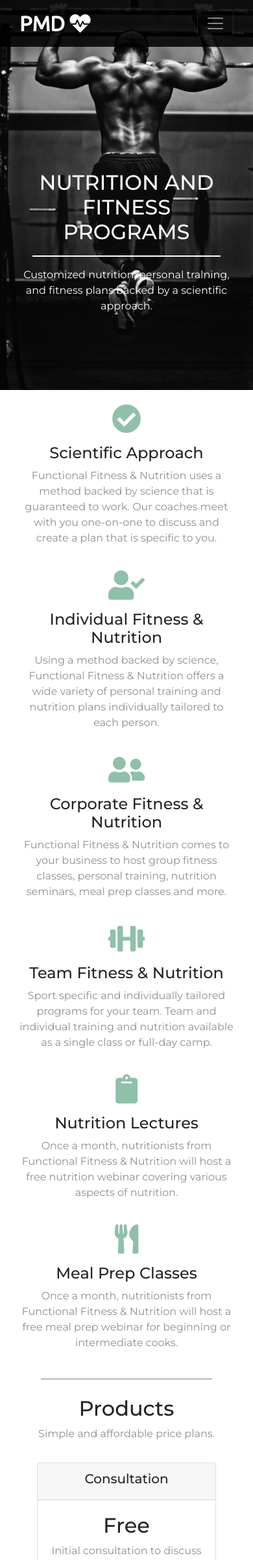
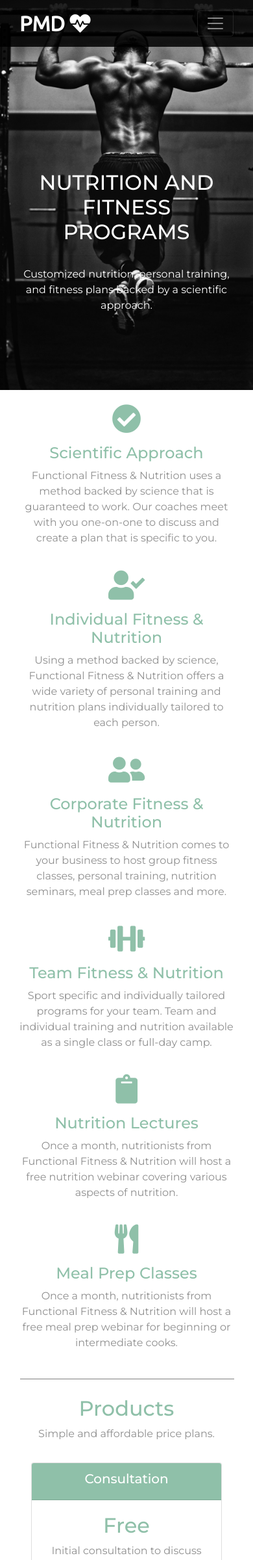
Before and after one commit to trinajoy/fitness-app, a PHP site: page /index.html in a window 390 px wide. Shown: the top 2400 px of the page at 65% size. Run offline with PHP 8.4, Linux system fonts and the light colour scheme; some libraries are stand-ins or nearby versions.

Commit message:
update responsive breakpoints

```diff
--- a/css/styles.css
+++ b/css/styles.css
@@ -24,6 +24,10 @@ p {
   padding: 3% 8%;
 }
 
+#pricing .container-fluid {
+  padding: 3% 5%;
+}
+
 /* Sections */
 
 .main-section {
@@ -33,15 +37,10 @@ p {
   background-size: cover;
 }
 
-hr {
-  border: 1px solid #fff;
-  width: 88%;
-}
-
 #features hr {
   border: 1px solid grey;
   border-bottom: none;
-  width: 80%;
+  width: 100%;
 }
 
 /* Headings */
@@ -94,8 +93,13 @@ hr {
   position: relative;
 }
 
+.feature-heading {
+  color: #8fc0a9;
+}
+
 .feature-title {
   font-size: 1.5rem;
+  color: #8fc0a9;
 }
 
 .feature-box {
@@ -113,6 +117,18 @@ hr {
 }
 
 /* Pricing section */
+
+.card-header {
+  background-color: #8fc0a9;
+}
+
+.card-header h5 {
+  color: #fff;
+}
+
+.price-text {
+  color: #8fc0a9;
+}
 
 /* Carousel section */
 
@@ -166,7 +182,6 @@ hr {
   padding: 10px;
   font-size: 14px;
   text-align: center;
-  /* overflow: auto; */
 }
 
 .contact .form-control input:focus,
@@ -289,7 +304,7 @@ hr {
   text-align: center;
 }
 
-@media (max-width: 1500px) {
+@media (max-width: 1000px) {
   #carousel {
     display: none;
   }
@@ -299,6 +314,7 @@ hr {
   }
 }
 
+@media (max-width: 1600px) {
   .newsletter {
     padding: 20px 0;
   }
@@ -330,3 +346,4 @@ hr {
   .newsletter .fas {
     color: #fff;
   }
+}
--- a/index.html
+++ b/index.html
@@ -106,7 +106,7 @@
       <section class="pricing" id="pricing">
         <div class="container-fluid">
 
-          <h2> Products </h2>
+          <h2 class="feature-heading"> Products </h2>
           <p>Simple and affordable price plans.</p>
 
 
```
Lines whose indentation alone changed are shown as unchanged.
